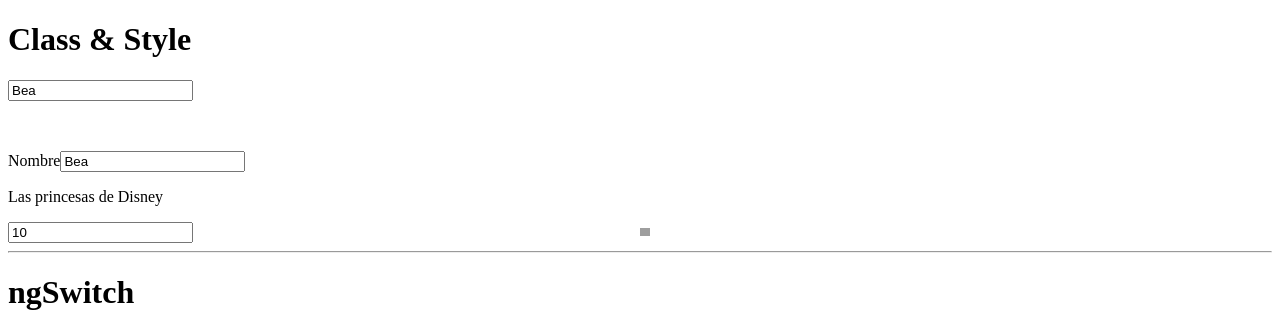
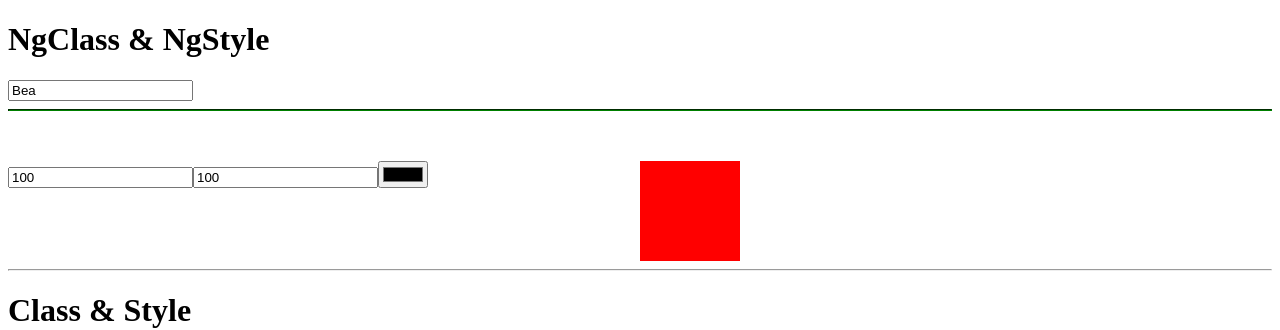
Before and after one commit to Zistaeb/my-store-angular, an Angular app: page / in a window 1280 px wide. Shown: the top 330 px of the page. Built offline with nearby package versions, Linux system fonts and the light colour scheme; grey boxes are pictures that could not be loaded.

Commit message:
NgClass y NgStyle

```diff
--- a/src/app/app.component.html
+++ b/src/app/app.component.html
@@ -1,3 +1,31 @@
+<h1>NgClass & NgStyle</h1>
+<input type="text" required #nameInput4="ngModel" [(ngModel)]="person.name"/>
+<hr class="line-error"
+[ngClass]="{
+  'valid': nameInput4.valid,
+  'invalid': nameInput4.invalid
+}"
+/>
+<p class="message-error" [class.invalid]="nameInput4.invalid">
+  El campo es requerido
+</p>
+<div class="styles">
+  <div>
+    <input type="number" [(ngModel)]="box.width"/>
+    <input type="number" [(ngModel)]="box.height"/>
+    <input type="color" [(ngModel)]="box.background"/>
+  </div>
+  <div>
+    <div [ngStyle]="{
+      'width.px': box.width,
+      'height.px': box.height,
+      'background-color': box.background,
+      'display': 'block'
+    }">
+    </div>
+  </div>
+</div>
+<hr/>
 <h1>Class & Style</h1>
 <input type="text" required #nameInput2="ngModel" [(ngModel)]="person.name"/>
 <p class="message-error" [class.invalid]="nameInput2.invalid">
--- a/src/app/app.component.scss
+++ b/src/app/app.component.scss
@@ -34,6 +34,17 @@
   grid-template-columns: repeat(2, 1fr);
 }
 
+.line-error {
+  height: 0;
+  border-bottom: 1px solid;
+  &.invalid{
+    border-color: red;
+  }
+  &.valid{
+    border-color: green;
+  }
+}
+
 @media screen and (min-width: 40em) {
   .products--grid {
     display: grid;
--- a/src/app/app.component.ts
+++ b/src/app/app.component.ts
@@ -21,6 +21,12 @@
 
   names: string[] = ['Pocahontas', 'Mulan', 'Fatima'];
   newName = "";
+  box = {
+    width: 100,
+    height: 100,
+    background: 'red'
+
+  };
   products: Product[] = [
     {
       name: "Cenicienta",
```
